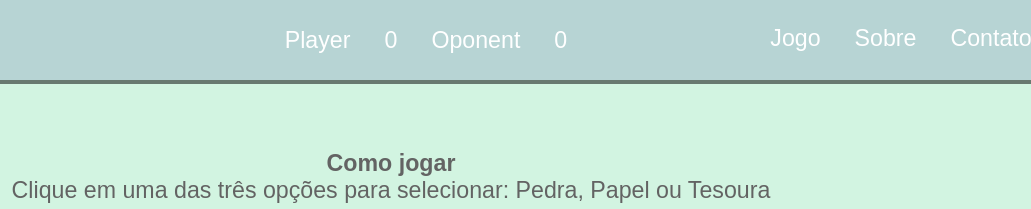
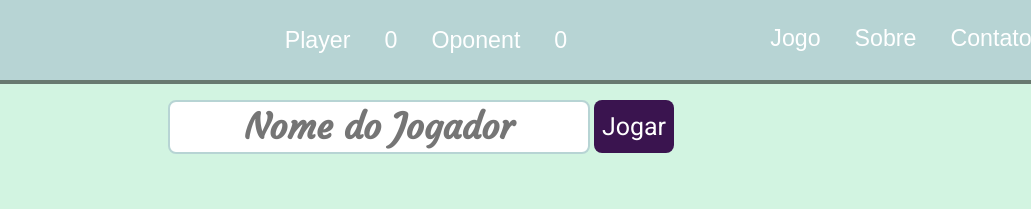
Before and after one commit to Marcos-Vinicius1801/Jo-ken-Po, a plain HTML site: page index_game.html in a window 1280 px wide. Shown: the top 209 px of the page, 249-1280 px from the left. Drawn offline with nearby package versions, Linux system fonts and the light colour scheme.

Commit message:
Inclusão do text box para pedir novo usuário caso haja empate

```diff
--- a/index_game.html
+++ b/index_game.html
@@ -28,6 +28,10 @@
 			</ul>
 			</nav>
 
+		<div class="container">
+			<input type="text" id="nameJogador" placeholder="Nome do Jogador">
+			<input type="submit" value="Jogar" id="jogar">
+		</div>
 		<section class="instrucoes container">
 			<h2>Como jogar</h2>
 
--- a/jokenpo_rules.css
+++ b/jokenpo_rules.css
@@ -63,6 +63,45 @@ body{
 	bottom: 53px;
 
 }
+
+#nameJogador{
+	height: 50px;
+	width: 370px;
+	border-radius: 8px;
+	position: relative;
+	top: 20px;
+	left: 30px;
+	text-align: center;
+	font-family: 'Courgette', cursive;
+	font-size:2.20em;
+	border:2px solid #B7D4D4;
+	font-weight: bold;
+	padding-left: 1.5rem;
+	padding-right: 1.5rem;
+	color: #363333;
+	text-decoration: none;
+	background-color: #fff;
+	outline: none;
+	cursor: pointer;
+	-webkit-transition: all .5s ease-in-out;
+	-webkit-animation-duration: 1s;
+	-webkit-animation-delay: 1s;
+	-webkit-animation-iteration-count: 1;
+}
+
+#jogar{
+	width: 80px;
+	height: 53px;
+	border-radius: 8px;
+	position: relative;
+	background-color: #3a144f;
+	top: 16px;
+	left: 30px;
+	font-size: 25px;
+	font-family: 'Roboto', sans-serif;
+	color: #fff;
+}
+
 
 .flex {
     display: -webkit-flex;
--- a/jokenpo_script.js
+++ b/jokenpo_script.js
@@ -103,6 +103,12 @@
 			             $("#jogada-jogador").text("Jogada do jogador(a) "+localStorage.jogador+" foi "+choice);
 			        	 $("#jogada-oponente").text("Jogada do oponente foi "+computerChoice);
 		        }
+
+		        if(vitoriaPlayer >= 3){
+		        	alert("Jogador "+localStorage.jogador+" venceu");
+		        }else if(vitoriaComputer >=3){
+		        	alert("Computador ganhou");
+		        }
 		    }
 
 		    //Janela modal
```
